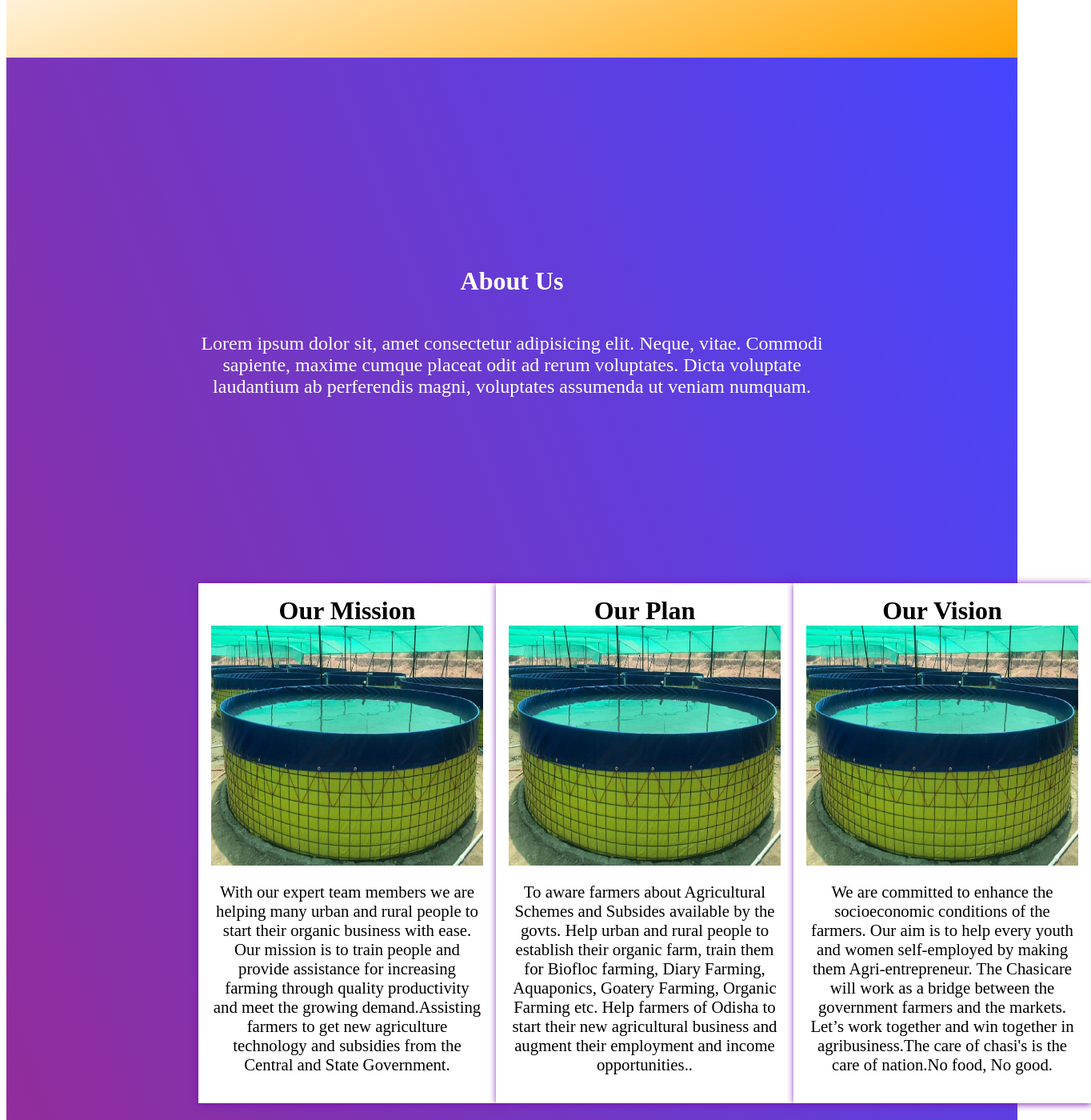
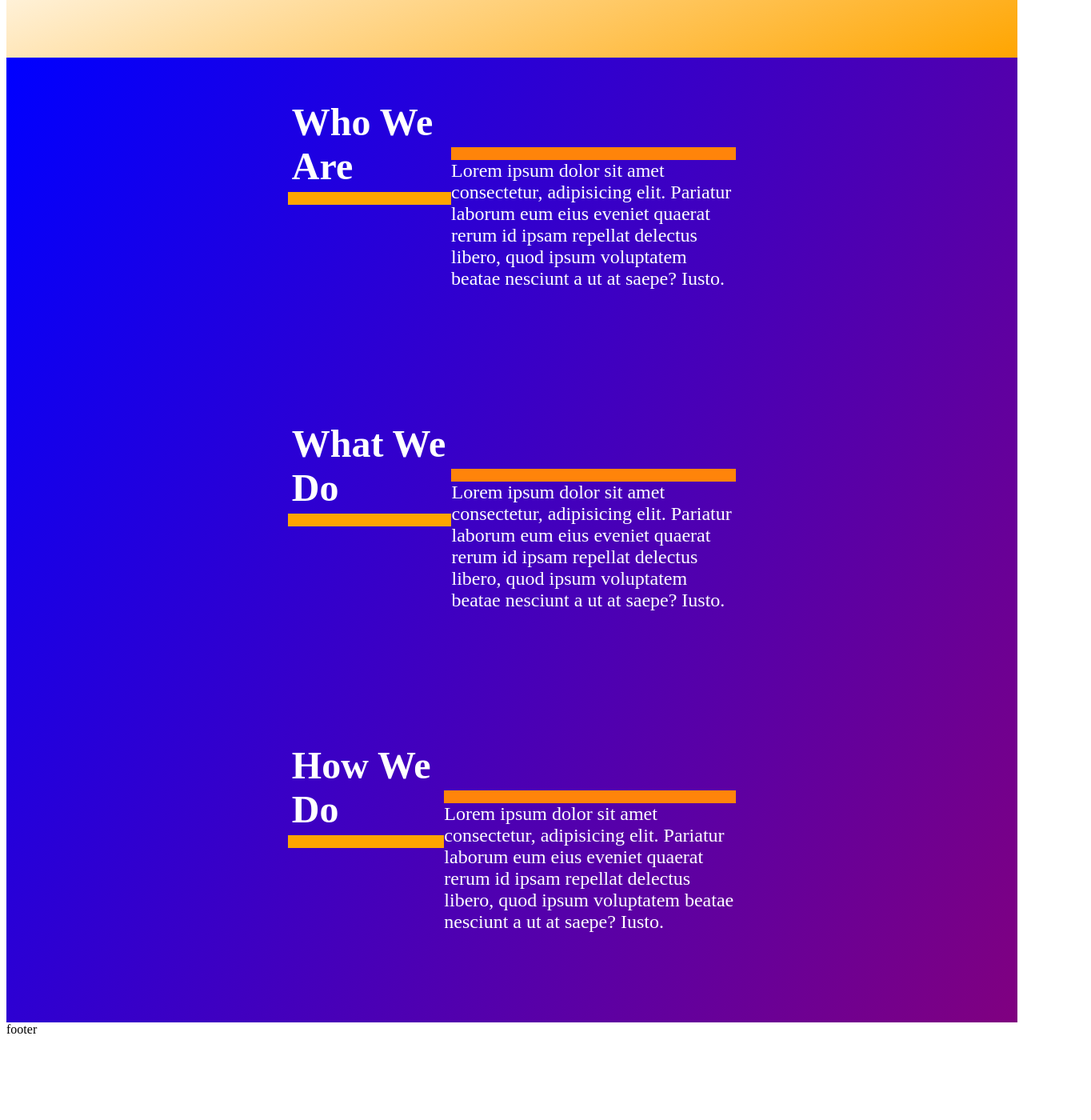
Before and after one commit to weldxit/cc, a Next.js app: page /Home in a window 1280 px wide. Shown: the part 800-2200 px from the top of the page at 80% size, 1364 px wide, since content can reach past the window. After the commit the page ends 2104 px from the top, so only its background shows below. Built offline with nearby package versions, Linux system fonts and the light colour scheme.

Commit message:
pushed for responsive

```diff
--- a/pages/Contact.jsx
+++ b/pages/Contact.jsx
@@ -1,12 +1,13 @@
 import React from 'react'
+import Form from './Form'
 import Layout from './Layout'
 
 
 export default function Contact() {
   return (
     <Layout>
+<Form/>
 
-    <div>Contact</div>
     </Layout>
   )
 }
--- a/pages/Home.jsx
+++ b/pages/Home.jsx
@@ -2,7 +2,8 @@ import Layout from "./Layout"
 import style from '../styles/home.module.css'
 import Image from "next/image"
 import Link from "next/link"
-import ShallowNavbar from "./Shallow-Navbar"
+import MiniAbout from "./MiniAbout"
+
 
 export default function Home() {
     return (
@@ -19,7 +20,8 @@ export default function Home() {
            </div>
 
         </div>
-        <ShallowNavbar/>
+
+<MiniAbout/>
 
         </Layout>
     )
--- /dev/null
+++ b/pages/MiniAbout.jsx
@@ -0,0 +1,35 @@
+import React from "react";
+import style from '../styles/miniabout.module.css'
+export default function MiniAbout() {
+  return (
+    <div className={style.miniabout}>
+        <div className={style.miniabout_cont} id={style.one}>
+      <h1 className={style.miniabout_h1}>Who We Are</h1>
+      <p className={style.miniabout_p}>
+        Lorem ipsum dolor sit amet consectetur, adipisicing elit. Pariatur
+        laborum eum eius eveniet quaerat rerum id ipsam repellat delectus
+        libero, quod ipsum voluptatem beatae nesciunt a ut at saepe? Iusto.
+      </p>
+      </div>
+
+      <div className={style.miniabout_cont}>
+      <h1 className={style.miniabout_h1}>What We Do</h1>
+      <p className={style.miniabout_p}>
+        Lorem ipsum dolor sit amet consectetur, adipisicing elit. Pariatur
+        laborum eum eius eveniet quaerat rerum id ipsam repellat delectus
+        libero, quod ipsum voluptatem beatae nesciunt a ut at saepe? Iusto.
+      </p>
+      </div>
+
+      <div className={style.miniabout_cont}>
+      <h1 className={style.miniabout_h1}>How We Do</h1>
+      <p className={style.miniabout_p}>
+        Lorem ipsum dolor sit amet consectetur, adipisicing elit. Pariatur
+        laborum eum eius eveniet quaerat rerum id ipsam repellat delectus
+        libero, quod ipsum voluptatem beatae nesciunt a ut at saepe? Iusto.
+      </p>
+      </div>
+
+    </div>
+  );
+}
--- a/pages/Shallow-Navbar.jsx
+++ /dev/null
@@ -1,59 +0,0 @@
-import React from 'react'
-import Image from 'next/image'
-import style from '../styles/about.module.css'
-export default function ShallowNavbar() {
-  return (
-    <div className={style.about}>
-    <div className={style.about_text}>
-      <h1 className={style.about_text_h1}>About Us</h1>
-      <p className={style.about_text_p}>
-        Lorem ipsum dolor sit, amet consectetur adipisicing elit. Neque,
-        vitae. Commodi sapiente, maxime cumque placeat odit ad rerum
-        voluptates. Dicta voluptate laudantium ab perferendis magni,
-        voluptates assumenda ut veniam numquam.
-      </p>
-    </div>
-
-    <div className={style.our_all}>
-      <div className={style.our_all_card}>
-        <h1 className={style.our_all_card_h1}>Our Mission</h1>
-        <Image src={"/bf.jpg"} height={300} width={340} alt="jj" />
-        <p className={style.our_all_card_p}>
-          With our expert team members we are helping many urban and rural
-          people to start their organic business with ease. Our mission is
-          to train people and provide assistance for increasing farming
-          through quality productivity and meet the growing demand.Assisting
-          farmers to get new agriculture technology and subsidies from the
-          Central and State Government.
-        </p>
-      </div>
-
-      <div className={style.our_all_card}>
-        <h1 className={style.our_all_card_h1}>Our Plan</h1>
-        <Image src={"/bf.jpg"} height={300} width={340} alt="jj" />
-        <p className={style.our_all_card_p}>
-          To aware farmers about Agricultural Schemes and Subsides available
-          by the govts. Help urban and rural people to establish their
-          organic farm, train them for Biofloc farming, Diary Farming,
-          Aquaponics, Goatery Farming, Organic Farming etc. Help farmers of
-          Odisha to start their new agricultural business and augment their
-          employment and income opportunities..
-        </p>
-      </div>
-
-      <div className={style.our_all_card}>
-        <h1 className={style.our_all_card_h1}>Our Vision</h1>
-        <Image src={"/bf.jpg"} height={300} width={340} alt="jj" />
-        <p className={style.our_all_card_p}>
-          We are committed to enhance the socioeconomic conditions of the
-          farmers. Our aim is to help every youth and women self-employed by
-          making them Agri-entrepreneur. The Chasicare will work as a bridge
-          between the government farmers and the markets. Let’s work
-          together and win together in agribusiness.The care of chasi's is
-          the care of nation.No food, No good.
-        </p>
-      </div>
-    </div>
-  </div>
-  )
-}
--- a/styles/about.module.css
+++ b/styles/about.module.css
@@ -1,50 +1,60 @@
 .about{
     padding: 0 15rem;
     height: 100%;
-    background-image: linear-gradient(69deg, rgba(128, 0, 128, 0.83), rgba(0, 0, 255, 0.727));
+    /* background-image: linear-gradient(69deg, rgba(128, 0, 128, 0.83), rgba(0, 0, 255, 0.727)); */
+    background-color: aliceblue;
+   display: flex;
+   flex-direction: row;
+   background-image: linear-gradient(45deg,rgb(54, 54, 228),rgba(0, 0, 0, 0.717), rgba(0, 128, 0, 0.722));
 
 }
 
+
+
 .about_text{
-    padding-top: 15rem;
-    padding-bottom: 10rem;
+
     display: flex;
     flex-direction: column;
-    justify-content: center;
     align-items: center;
+    color: rgb(255, 255, 255);
+    width: 35vh;
+    margin-right: 1rem;
 }
 
 .about_text_h1{
-    font-size: 2rem;
-    color: white;
+    font-size: 3rem;
+    color: rgb(255, 255, 255);
 }
 .about_text_p{
-    color: white;
     text-align: center;
-    font-size: 1.5rem;
+font-size: 1.4rem;
 }
 
 
 .our_all{
     padding-top: 3rem;
     position: relative;
-    display: grid;
-    grid-template-columns: repeat(3,1fr);
-    justify-items: center;
-    padding-bottom: 15rem;
-    border-radius: 15px;
+    display: flex;
+    flex-direction: column;
+    justify-content: space-between;
 }
 
+
+
 .our_all_card{
+    margin-bottom: 6rem;
     padding: 1rem;
     display: flex;
     flex-direction: column;
     justify-content: center;
-    width: 340px;
-    background-color: rgb(255, 255, 255);
-    box-shadow: 1px 1px 9px rgb(118, 16, 173);
+    width: 117vh;
+    height: 55vh;
+    background-color:aliceblue;
+
 
 }
+
+
 
 .our_all_card_h1{
     text-align: center;
@@ -56,3 +66,10 @@
     text-align: center;
     font-size: 1.3rem;
 }
+
+
+.our_all_card_images{
+    display: flex;
+    flex-direction: row;
+    justify-content: space-between;
+}
--- /dev/null
+++ b/styles/form.module.css
@@ -0,0 +1,187 @@
+
+
+.body {
+    background-color: #fffafa;
+}
+
+.container {
+    text-align: center;
+    margin-top: 100px;
+}
+
+.p {
+    font-size: 50px;
+    margin: 0;
+    margin-top: -20px;
+    color: #097b09;
+    text-shadow: -1px 0 black, 0 1px black, 1px 0 black, 0 -1px black;
+}
+
+.form {
+    width: 1000px;
+    height: 350px;
+    background-color: #fff;
+    margin: 0 auto;
+    padding: 50px 0;
+    box-shadow: rgba(0, 0, 0, 0.35) 0px 5px 15px;
+}
+
+.input {
+    width: 400px;
+    height: 40px;
+    margin-top: 30px;
+    font-size: 17px;
+    border: 1px solid #555;
+}
+
+.textarea {
+    width: 400px;
+    height: 120px;
+    margin-top: 30px;
+    font-size: 17px;
+    border: 1px solid #555;
+    resize: none;
+}
+
+.input:focus,
+.textarea:focus {
+    outline: none;
+}
+
+.p1,
+.p2 {
+    width: 50%;
+    float: left;
+}
+
+/* .p2{
+    margin-left: -50px;
+} */
+
+.button {
+    border: 2px solid #097b09;
+}
+
+.button:hover {
+    background-color: #097b09;
+}
+
+@media (min-width: 300px) and (max-width: 430px) {
+    .container {
+        margin-top: 20px;
+    }
+
+    .p {
+        font-size: 30px;
+    }
+
+    .form {
+        width: 90%;
+        height: 500px;
+    }
+
+    .input {
+        width: 250px;
+        height: 40px;
+    }
+
+    .textarea {
+        width: 250px;
+        height: 80px;
+    }
+
+    .p1,
+    .p2 {
+        width: auto;
+        float: none;
+    }
+
+}
+
+@media (min-width: 250px) and (max-width: 290px) {
+    .container {
+        margin-top: 20px;
+    }
+
+    .p {
+        font-size: 30px;
+    }
+
+    .form {
+        width: 90%;
+        height: 470px;
+    }
+
+    .input {
+        width: 200px;
+        height: 40px;
+    }
+
+    .textarea {
+        width: 200px;
+        height: 80px;
+    }
+
+    .p1,
+    .p2 {
+        width: auto;
+        float: none;
+    }
+
+}
+
+@media (min-width: 970px) and (max-width: 1380px) {
+
+}
+
+@media (min-width: 750px) and (max-width: 920px) {
+    .container {
+        margin-top: 50px;
+    }
+
+    .p {
+        font-size: 30px;
+    }
+
+    .form {
+        width: 90%;
+        height: 300px;
+    }
+
+   .input {
+        width: 300px;
+        height: 40px;
+    }
+
+    .textarea {
+        width: 300px;
+        height: 120px;
+    }
+}
+
+@media (min-width: 520px) and (max-width: 690px) {
+
+    .container {
+        margin-top: 20px;
+    }
+
+    .p {
+        font-size: 30px;
+    }
+
+    .form {
+        width: 90%;
+        height: 300px;
+    }
+
+    .input {
+        width: 200px;
+        height: 40px;
+    }
+
+    .textarea {
+        width: 200px;
+        height: 120px;
+    }
+
+}
--- /dev/null
+++ b/styles/miniabout.module.css
@@ -0,0 +1,37 @@
+.miniabout{
+    padding: 0 15rem;
+    height: max-content;
+    display: flex;
+    flex-direction: column;
+    justify-content: center;
+    align-items: center;
+    background-image: linear-gradient(120deg, blue, purple);
+}
+
+.miniabout_cont{
+    margin: 3rem 0;
+    display: flex;
+    flex-direction: row;
+    justify-content: space-between;
+    align-items: flex-start;
+    width: 70vh;
+
+}
+
+
+
+.miniabout_h1{
+    margin: 0;
+    padding: 0.3rem;
+    font-size: 3rem;
+    color: white;
+    border-bottom: 1rem solid orange;
+}
+.miniabout_p{
+    margin: 4rem 0;
+    font-size: 1.5rem;
+
+    color: white;
+    width: 30rem;
+    border-top: 1rem solid rgb(255, 132, 10);
+}
--- a/styles/service.module.css
+++ b/styles/service.module.css
@@ -25,7 +25,7 @@ font-size: 3rem;
 }
 .service_text_p{
   text-align: center;
-font-size: 0.9rem;
+font-size: 1.4rem;
 }
 
 
@@ -54,7 +54,7 @@ margin-bottom: 3rem;
     display: flex;
     /* flex: 1 1; */
     flex-direction: row;
-    background-color: aliceblue;
+    background-color: rgb(203, 231, 255);
     color: rgb(0, 0, 0);
 
 }
```
Also changed, not shown: pages/About.jsx (+15 -3 lines), pages/Form.jsx (added, +38 -0 lines), styles/foundermsg.module.css (added).
